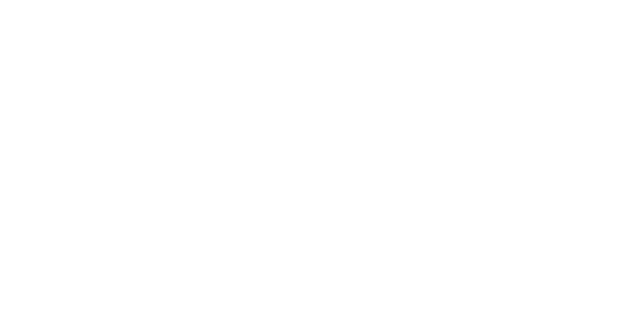
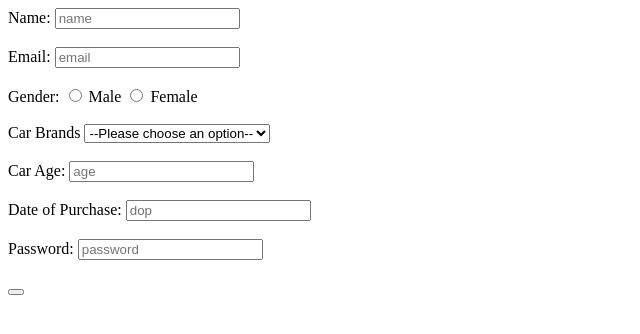
Before and after one commit to acciojob/car-insurance-form-Ashwini3131, a website: page main.html in a window 1280 px wide. Shown: the whole page, without its empty margins (0-640 px from the left). Drawn offline with Linux system fonts and the light colour scheme.

Commit message:
created a submission

```diff
--- a/main.html
+++ b/main.html
@@ -8,6 +8,29 @@
 
 <body>
 	<!-- the entire body must be written by student -->
+	<form method="post">
+	<label for="name"> Name:</label>
+	<input type="text" id="name" name="name" placeholder= "name"  required /> <br><br>
+	<label for="email"> Email:</label>
+	<input type="text" id="email" name="email" placeholder="email" required/><br><br>
+	<label for="gender"> Gender:</label>
+	<input type="radio" name="gender" id="gender_m"/> Male
+	<input type="radio" name="gender" id="gender_f"/> Female <br> <br>
+	<label for="cars">Car Brands</label>
+	<select name="cars" id="cars" required>
+	<option value="" disabled selected>--Please choose an option--</option>
+		<option value="mahindra" > Mahindra </option>
+		<option value="tata"> Tata  </option>
+		<option value="bmw"> BMW    </option>
+		<option value="Toyota"> Toyota </option>
+	</select><br><br>
+	<label for="age"> Car Age:</label>
+	<input type="text" id="age" name="age" placeholder="age" required/><br><br>
+	<label for="dop"> Date of Purchase:</label>
+	<input type="text" id="dop" name="dop" placeholder="dop" required/><br><br>
+	<label for="password"> Password:</label>
+	<input type="text" id="password" name="password" placeholder="password" required/><br><br>
+	<button type="submit" value="Submit">
     <script type="text/javascript" src="./script.js">
 </script>
 
```
